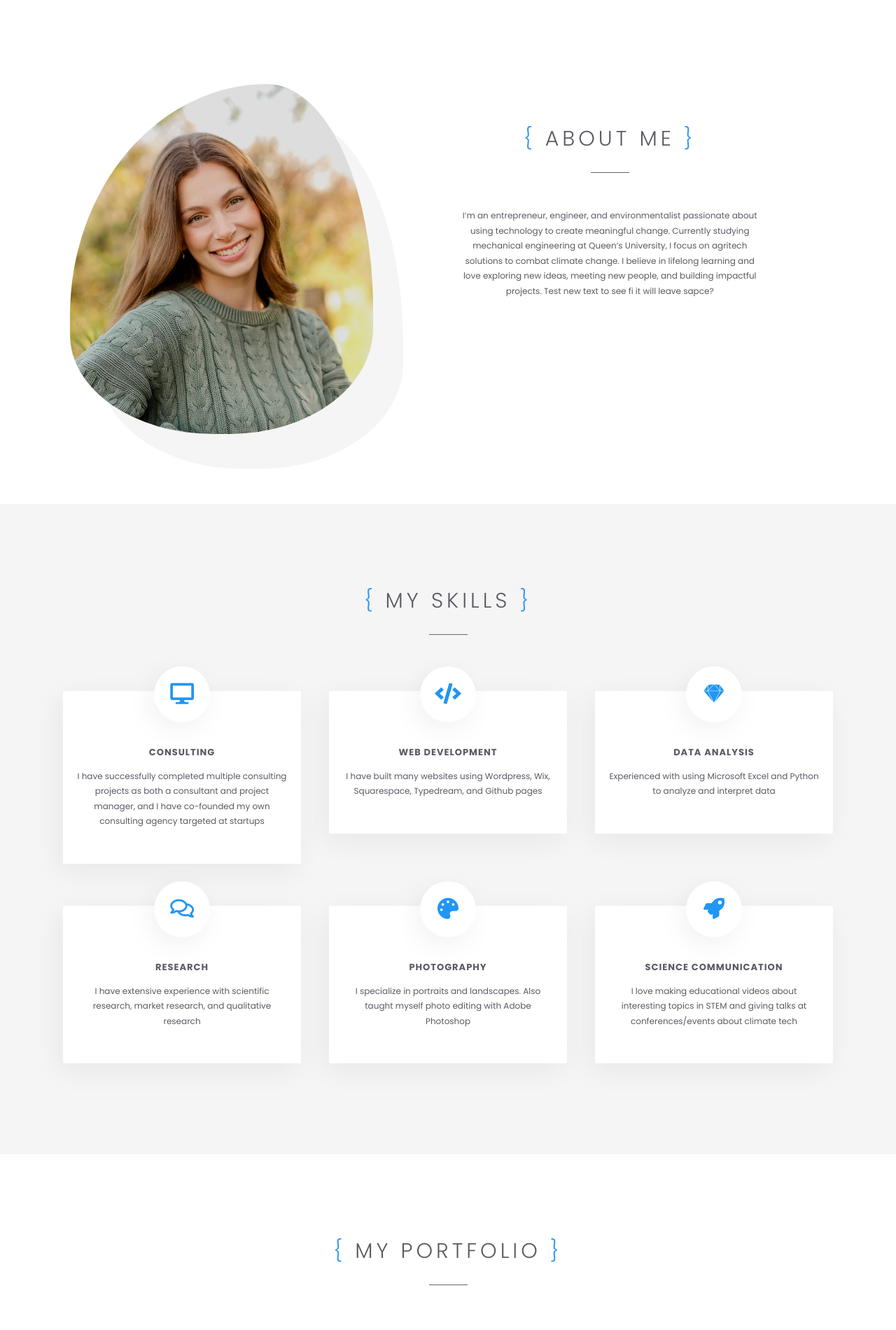
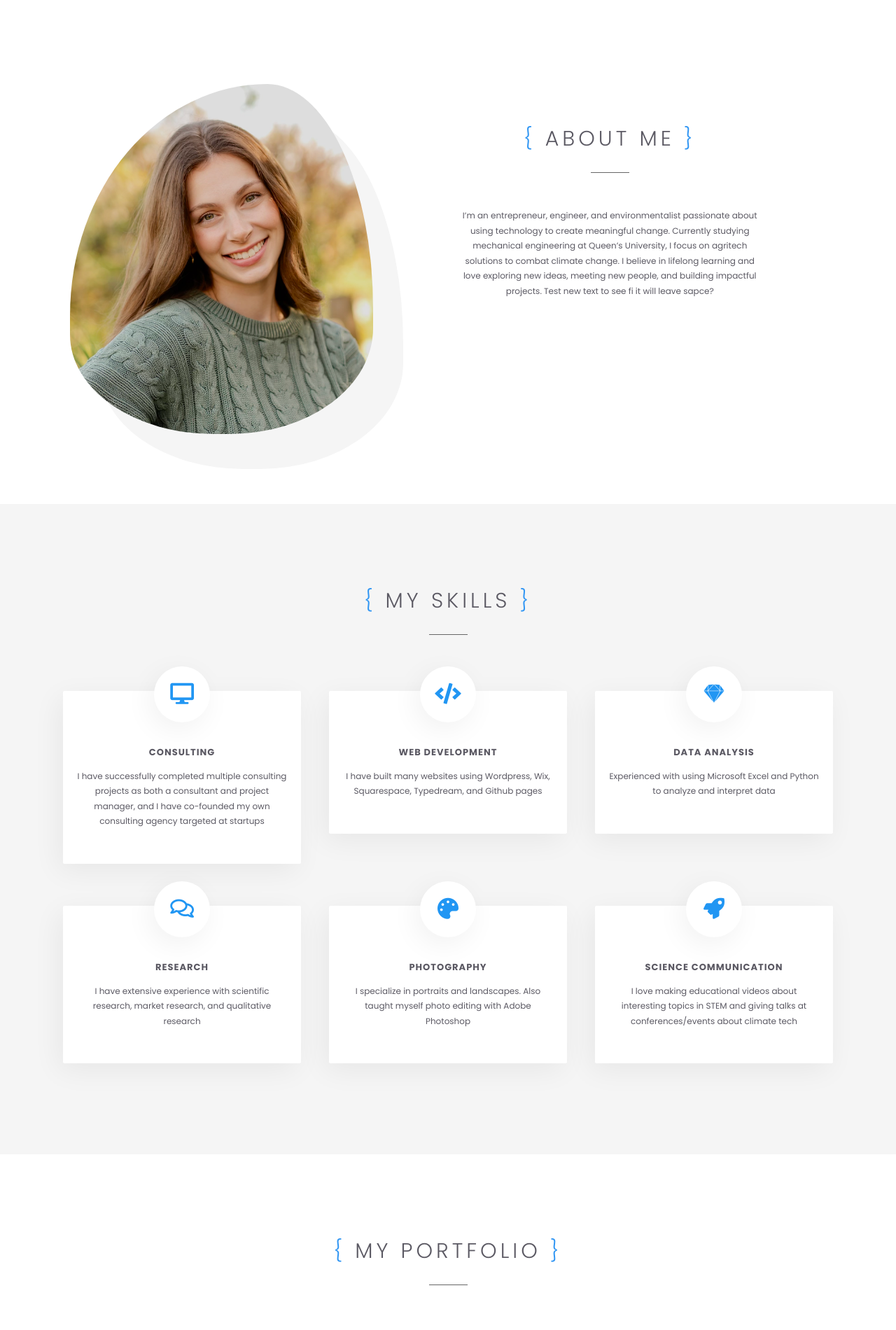
Before and after one commit to jlo13034/Jesse-Pound, a Jekyll site: the page built from index.html, in a window 1280 px wide. Shown: the part 900-2800 px from the top of the page at 70% size. Built offline with Jekyll 4.4.1, drawn with Linux system fonts in a browser that asks for light colours.

Commit message:
Update index.html

```diff
--- a/index.html
+++ b/index.html
@@ -31,7 +31,7 @@ layout: default
 
             <div class="col-xs-12 col-md-5 side-image">
                 <div class="side-image-wrapper">
-                    <img src="{{site.baseurl}}/assets/images/Website Pic.png" alt="side-image">
+                    <img src="{{site.baseurl}}/assets/images/Website Picture.png" alt="side-image">
                 </div>
             </div>
 
```
